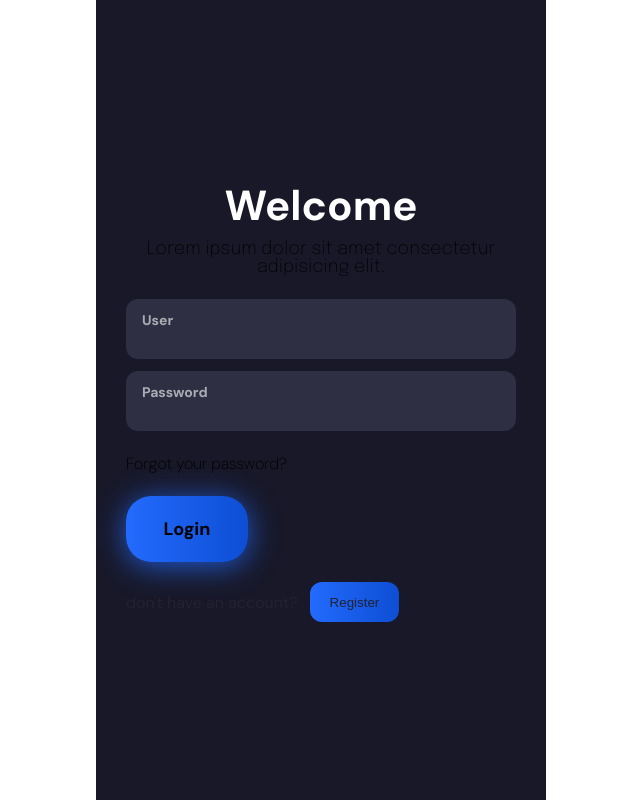
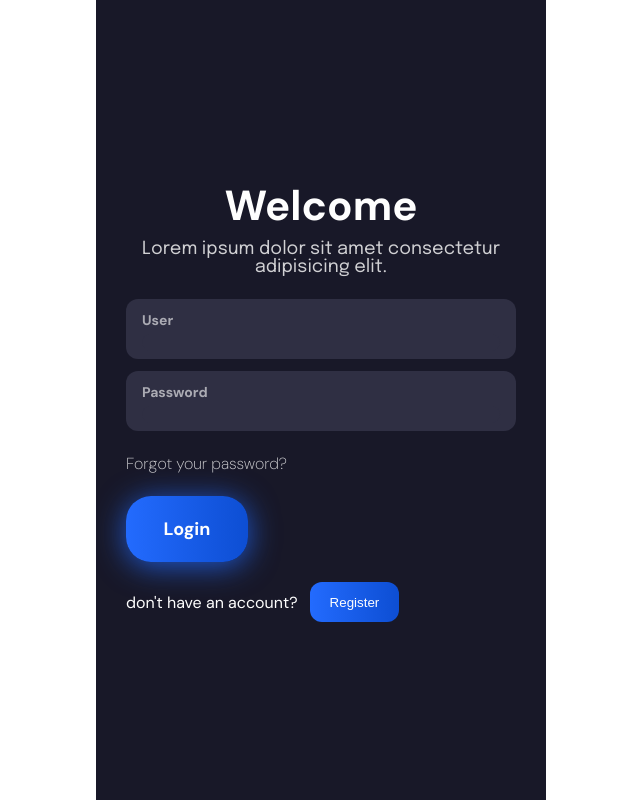
Before and after one commit to jeansi07/sport-green, a React (Vite) app: page / in a window 1280 px wide. Shown: the whole page, without its empty margins (319-959 px from the left). Built offline with nearby package versions, Linux system fonts and the light colour scheme; no server answers.

Commit message:
feat: darkmode in progress and new styles in buttom tabs

```diff
--- a/src/App.tsx
+++ b/src/App.tsx
@@ -1,11 +1,9 @@
 import { getAuth, onAuthStateChanged, User } from "firebase/auth";
 import { useEffect, useState } from "react";
-import { ThemeProvider } from "styled-components";
 import appFirebase from "../src/Credentials";
 import "./App.css";
 import { SingIn } from "./Pages";
 import AppRoutes from "./routes/router";
-import Themes from "./theme/theme";
 
 const auth = getAuth(appFirebase);
 
@@ -24,13 +22,7 @@ function App() {
     return () => unsubscribe();
   }, []);
 
-  return (
-    <>
-      <ThemeProvider theme={Themes["light"]}>
-        {user ? <AppRoutes /> : <SingIn />}
-      </ThemeProvider>
-    </>
-  );
+  return <>{user ? <AppRoutes /> : <SingIn />}</>;
 }
 
 export default App;
--- a/src/Components/ButtonsTab/ButtonsTab.tsx
+++ b/src/Components/ButtonsTab/ButtonsTab.tsx
@@ -34,7 +34,7 @@ const TabButton = styled.button<TabButtonProps>`
   ${({ selected }) =>
     selected &&
     css`
-      background-color: white;
+      background-color: "#1F1F31";
     `}
 
   &:hover {
--- a/src/Components/Input/Input.tsx
+++ b/src/Components/Input/Input.tsx
@@ -12,8 +12,8 @@ interface InputProps {
 
 export const InputStyled = styled.input`
   border-radius: 12px;
-  background-color: #2f2f43;
-  color: #ffffff;
+  background-color: ${({ theme }) => theme.bgInput};
+  color: ${({ theme }) => theme.colorTextInput};
   margin-top: 5px;
   border: none;
   outline: none;
@@ -21,7 +21,7 @@ export const InputStyled = styled.input`
 export const InputContainer = styled.div`
   display: flex;
   flex-direction: column;
-  background-color: #2f2f43;
+  background-color: ${({ theme }) => theme.bgInput};
   border: 1px;
   border-radius: 12px;
   padding-left: 16px;
@@ -33,7 +33,7 @@ export const InputContainer = styled.div`
 export const Label = styled.label`
   font-size: 14px;
   font-weight: 700;
-  color: #fefefe;
+  color: ${({ theme }) => theme.labelInput};
   opacity: 60%;
 `;
 
--- a/src/Components/Paragraph/Paragraph.tsx
+++ b/src/Components/Paragraph/Paragraph.tsx
@@ -7,6 +7,8 @@ export const Paragraph = styled.p<{
   $weightParagrahp?: number;
   $lineParagrahp?: number;
 }>`
+  color: ${({ theme }) => theme.paragraph};
+  opacity: ${({ theme }) => theme.opacityParagraph};
   font-size: ${(props) => props.$size || "18px"};
   font-weight: ${(props) => props.$weightParagrahp || 200};
   font-family: ${(props) => props.$family || "Dm Sans"};
--- a/src/Components/Title/Title.tsx
+++ b/src/Components/Title/Title.tsx
@@ -1,8 +1,8 @@
 import styled from "styled-components";
 
 export const Title = styled.h1`
-text-align: center;
-font-size: 42px;
-color:#fff;
-margin: 0;
-`
+  text-align: center;
+  font-size: 42px;
+  color: ${({ theme }) => theme.title};
+  margin: 0;
+`;
--- a/src/Pages/Home/Home.tsx
+++ b/src/Pages/Home/Home.tsx
@@ -31,7 +31,7 @@ const Container = styled.div`
   margin: auto;
   justify-content: space-between;
   overflow: hidden;
-  background-color: #181828;
+  background-color: ${({ theme }) => theme.bgc};
 `;
 const ContainerTabs = styled.div`
   padding-bottom: 20px;
@@ -44,7 +44,7 @@ const CardsContainer = styled.div`
   height: 65vh;
 `;
 const Message = styled.p`
-  color: #333;
+  color: ${({ theme }) => theme.paragraph};
   font-size: 1.5rem;
   text-align: center;
   justify-content: center;
--- a/src/Pages/auth/SingIn.tsx
+++ b/src/Pages/auth/SingIn.tsx
@@ -20,7 +20,7 @@ const Container = styled.div`
   margin: auto;
   width: auto;
   height: 100%;
-  background-color: #181828;
+  background-color: ${({ theme }) => theme.bgc};
 `;
 
 const ContainerInput = styled.div`
@@ -66,7 +66,19 @@ const ContainerRegister = styled.div`
 
 const ParagraphRegister = styled.p`
   margin: 0;
-  color: ${({ theme }) => theme.paragraph};
+  color: ${({ theme }) => theme.buttonLoginText};
+`;
+
+const ParagraphAccount = styled.p`
+  margin: 0;
+  color: ${({ theme }) => theme.ParagraphAccount};
+`;
+const ParagraphLogin = styled.p`
+  margin: 0;
+  color: ${({ theme }) => theme.buttonLoginText};
+  font-weight: 700;
+  font-family: "Dm Sans";
+  font-size: 18px;
 `;
 
 export const SingIn = () => {
@@ -103,7 +115,11 @@ export const SingIn = () => {
       <form onSubmit={onSubmitLogin}>
         <Title>Welcome</Title>
         <ContainerParagrahp>
-          <Paragraph $family="Epilogue" $positions="center">
+          <Paragraph
+            $weightParagrahp={400}
+            $family="Epilogue"
+            $positions="center"
+          >
             Lorem ipsum dolor sit amet consectetur adipisicing elit.
           </Paragraph>
         </ContainerParagrahp>
@@ -115,17 +131,15 @@ export const SingIn = () => {
         <ContainerLogin>
           <Button type="submit">
             <ContainerParagrahpLogin>
-              <Paragraph $weightParagrahp={700}>
-                {register ? "Register" : "Login"}
-              </Paragraph>
+              <ParagraphLogin>{register ? "Register" : "Login"}</ParagraphLogin>
             </ContainerParagrahpLogin>
           </Button>
         </ContainerLogin>
       </form>
       <ContainerRegister>
-        <ParagraphRegister>
+        <ParagraphAccount>
           {register ? "if you have an account, " : " don't have an account? "}
-        </ParagraphRegister>
+        </ParagraphAccount>
         <ButtonRegister onClick={() => setRegister(!register)}>
           <ParagraphRegister>
             {register ? "log in" : "Register"}
--- a/src/main.tsx
+++ b/src/main.tsx
@@ -1,13 +1,17 @@
 import React from "react";
 import ReactDOM from "react-dom/client";
 import { BrowserRouter } from "react-router-dom";
+import { ThemeProvider } from "styled-components";
 import App from "./App.tsx";
 import "./index.css";
+import Themes from "./theme/theme.tsx";
 
 ReactDOM.createRoot(document.getElementById("root")!).render(
   <React.StrictMode>
     <BrowserRouter>
-      <App />
+      <ThemeProvider theme={Themes["dark"]}>
+        <App />
+      </ThemeProvider>
     </BrowserRouter>
   </React.StrictMode>
 );
--- a/src/theme/theme.tsx
+++ b/src/theme/theme.tsx
@@ -1,9 +1,13 @@
 const LightTheme = {
   title: "#161617",
   paragraph: "#232232",
-  bgc: "#fff",
+  bgc: "#F3F3F3",
   colorTextInput: "#161617",
   bgInput: "#FFFFFF",
+  labelInput: "#3C3C3C",
+  opacityParagraph: "80%",
+  buttonLoginText: "#FEFEFE",
+  ParagraphAccount: "#232232CC",
 };
 
 const DarkTheme = {
@@ -12,6 +16,10 @@ const DarkTheme = {
   bgc: "#181828",
   colorTextInput: "#FEFEFE",
   bgInput: "#2F2F43",
+  ParagraphAccount: "#FEFEFE",
+  labelInput: "#FEFEFE",
+  opacityParagraph: "80%",
+  buttonLoginText: "#FEFEFE",
 };
 
 const Themes = {
```
